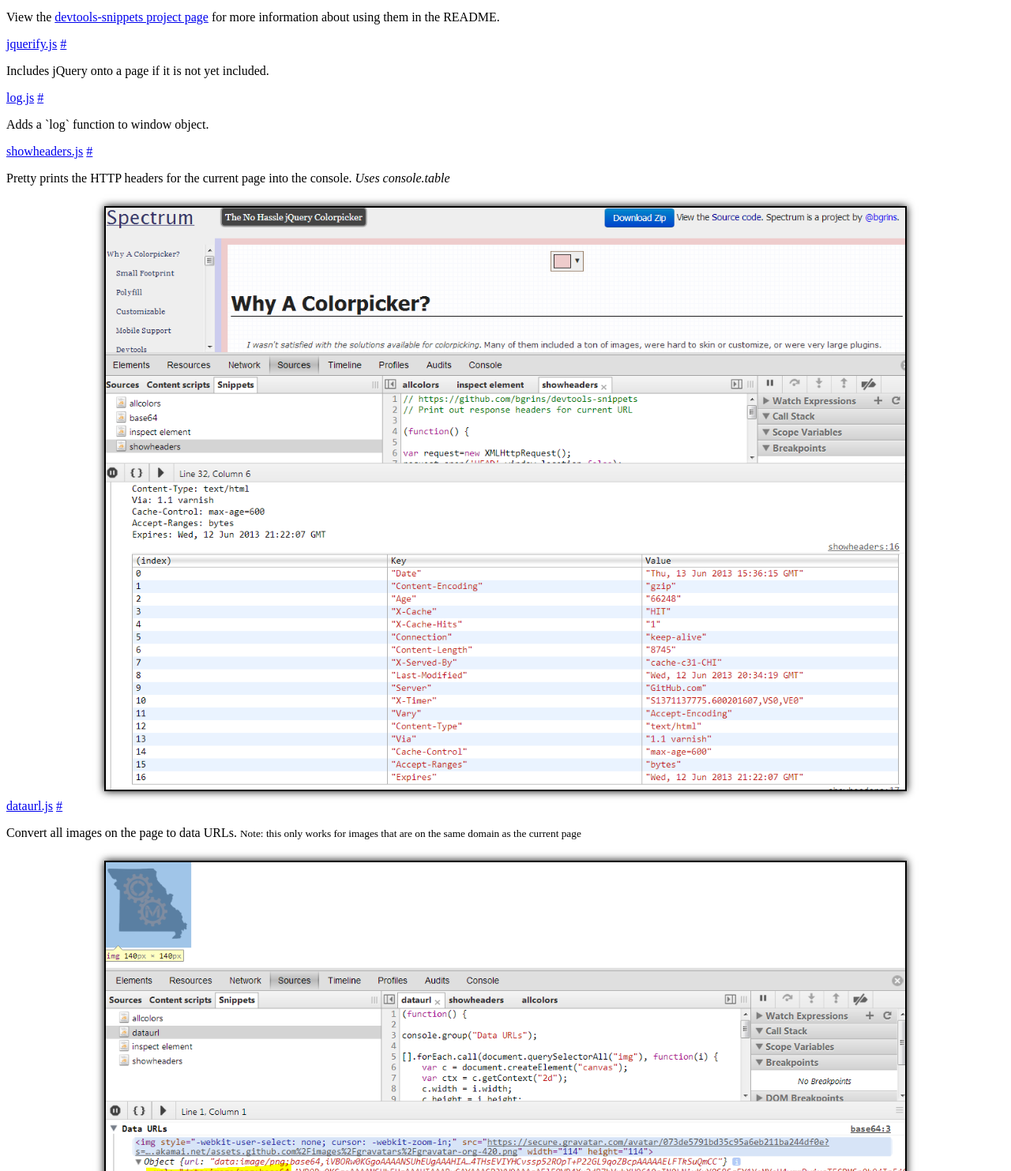
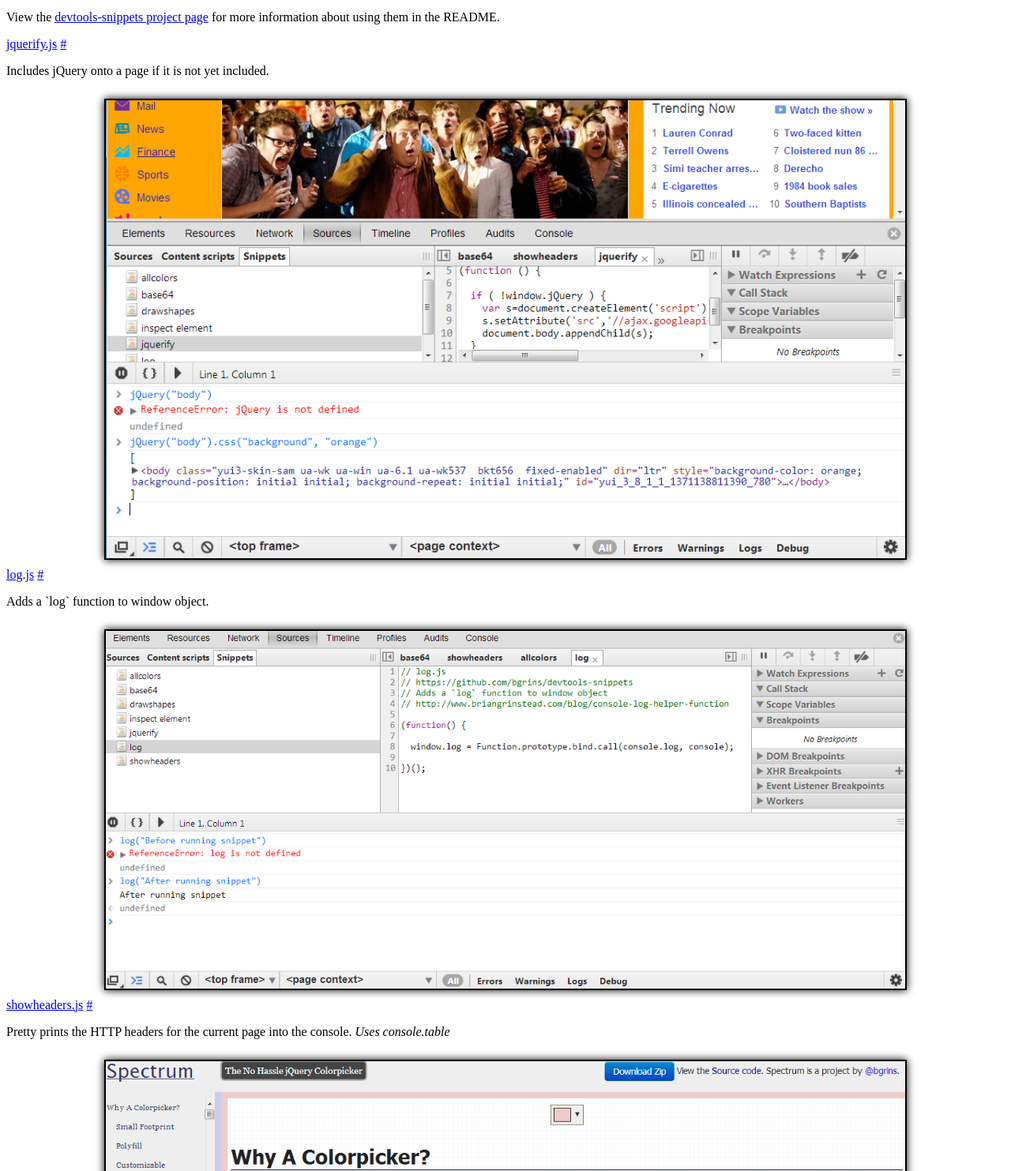
Before and after one commit to bgrins/devtools-snippets, a plain HTML site: page index.html in a window 1280 px wide. Shown: the part 166-1649 px from the top of the page at 79% size. Drawn offline with Linux system fonts and the light colour scheme.

Commit message:
more screenshots

```diff
--- a/index.html
+++ b/index.html
@@ -47,6 +47,9 @@
     <p>
       Includes jQuery onto a page if it is not yet included.
     </p>
+    <div class="screenshot">
+      <img src="screenshots/jquerify.png" alt="jquerify.js snippet" title="jquerify.js snippet" />
+    </div>
     <script src="http://gist-it.appspot.com/github/bgrins/devtools-snippets/blob/master/snippets/jquerify.js"></script>
 
     <a href="snippets/log.js">log.js</a>
@@ -54,6 +57,9 @@
     <p>
       Adds a `log` function to window object.
     </p>
+    <div class="screenshot">
+      <img src="screenshots/log.png" alt="log.js snippet" title="log.js snippet" />
+    </div>
     <script src="http://gist-it.appspot.com/github/bgrins/devtools-snippets/blob/master/snippets/log.js"></script>
 
     <a href="snippets/showheaders.js">showheaders.js</a>
```
Also changed, not shown: screenshots/jquerify.png (added), screenshots/log.png (added).
